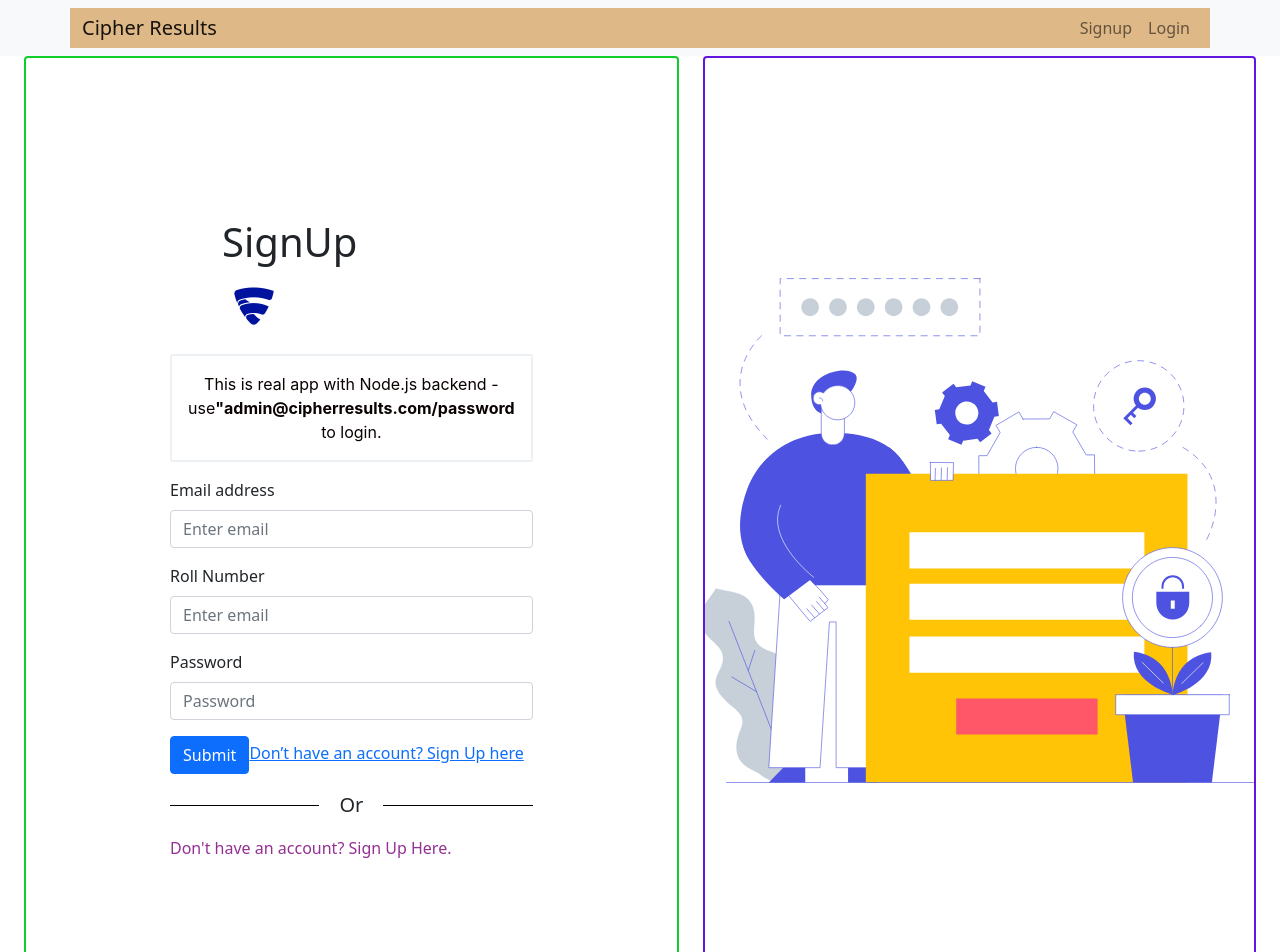
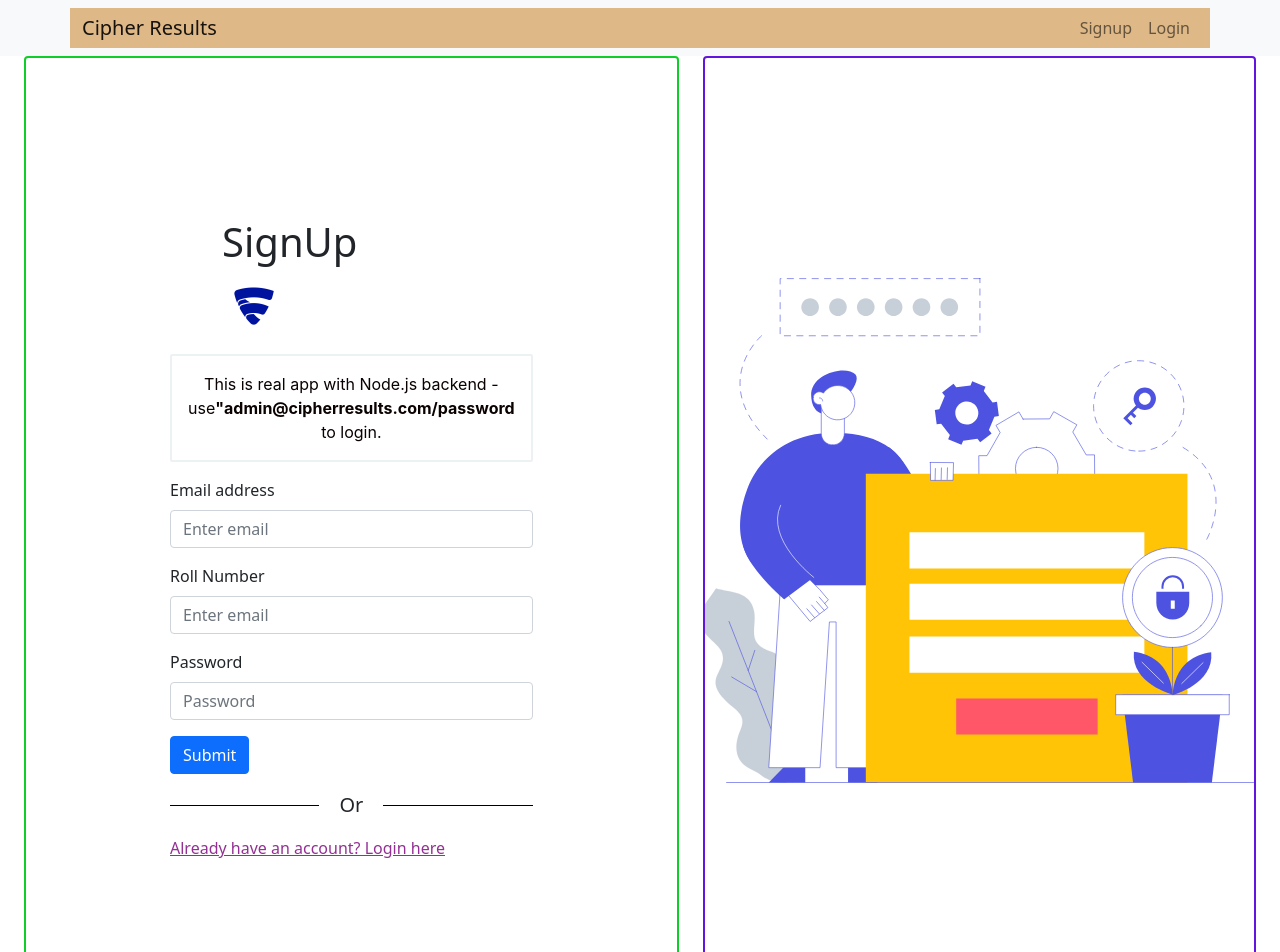
Before and after one commit to gwtm1/Cipher-Results, a React (Create React App) app in the folder client/: page /signup in a window 1280 px wide. Shown: the top 952 px of the page. Built offline with nearby package versions, Linux system fonts and the light colour scheme.

Commit message:
small changes

```diff
--- a/client/src/components/Header.js
+++ b/client/src/components/Header.js
@@ -5,7 +5,7 @@ import React from 'react';
 import { Navbar,Container,Nav } from 'react-bootstrap';
 import '../css/Header.css';
 
-function Header () {
+const Header = React.memo((props) => {
     return (
         <header >
             <Navbar bg="light" expand="lg" >
@@ -14,8 +14,14 @@ function Header () {
                 <Navbar.Toggle aria-controls="basic-navbar-nav" />
                 <Navbar.Collapse id="basic-navbar-nav">
                   <Nav className='navLinks'>
-                    <Nav.Link href="/signup">Signup</Nav.Link>
+                  {props.isloggedin? (<>
+                    <Nav.Link onClick={()=>props.logout()} href="/">Logout</Nav.Link>
                     <Nav.Link href="/login">Login</Nav.Link>
+                  </>):(<>
+                    <Nav.Link onClick={()=>props.logout()} href="/signup">Signup</Nav.Link>
+                    <Nav.Link href="/login">Login</Nav.Link>
+                  </>) }
+
 
                   </Nav>
                 </Navbar.Collapse>
@@ -24,7 +30,7 @@ function Header () {
 
         </header>
     )
-}
+})
 
 
 
--- a/client/src/components/Login.js
+++ b/client/src/components/Login.js
@@ -74,12 +74,8 @@ const Login = () => {
                 Submit
               </Button>
 
-              <Link to="/signup">Don’t have an account? Sign Up here</Link>
-
               <p className="dividing-line my-3">&#8195;Or&#8195;</p>
-              <div className="signupText">
-                Don't have an account? Sign Up Here.
-              </div>
+              <Link className="signupText" to="/signup">Don’t have an account? Sign Up here</Link>
 
             </form>
             </Col>
--- a/client/src/components/Signup.js
+++ b/client/src/components/Signup.js
@@ -30,6 +30,7 @@ const Signup = ()=> {
               <Container>
                 <Row className='formTitle'>
                   <Col><h1>SignUp</h1></Col>
+                  <Col></Col>
                   <Col></Col>
                   <Col></Col>
                   <Col >
@@ -75,12 +76,8 @@ const Signup = ()=> {
                 Submit
               </Button>
 
-              <Link to="/signup">Don’t have an account? Sign Up here</Link>
-
               <p className="dividing-line my-3">&#8195;Or&#8195;</p>
-              <div className="signupText">
-                Don't have an account? Sign Up Here.
-              </div>
+              <Link className="signupText" to="/signup">Already have an account? Login here</Link>
 
             </form>
             </Col>
--- a/client/src/containers/App.js
+++ b/client/src/containers/App.js
@@ -22,16 +22,17 @@ const Routing = () => {
 
 function App() {
 
-  // const [isloggedIn,setIsloggedIn] = useState(false);
+  const [isloggedIn,setIsloggedIn] = useState(false);
 
 
-  // const logout = ()=>{
-  //   isloggedIn ? setIsloggedIn(false) : setIsloggedIn(true)
-  // }
+  const logout = ()=>{
+    console.log('hi');
+    isloggedIn ? setIsloggedIn(false) : setIsloggedIn(true)
+  }
   return (
     <div className="App">
       <BrowserRouter>
-        <Header />
+        <Header isloggedIn={isloggedIn} logout={logout} />
         <Routing/>
       </BrowserRouter>
     </div>
```
